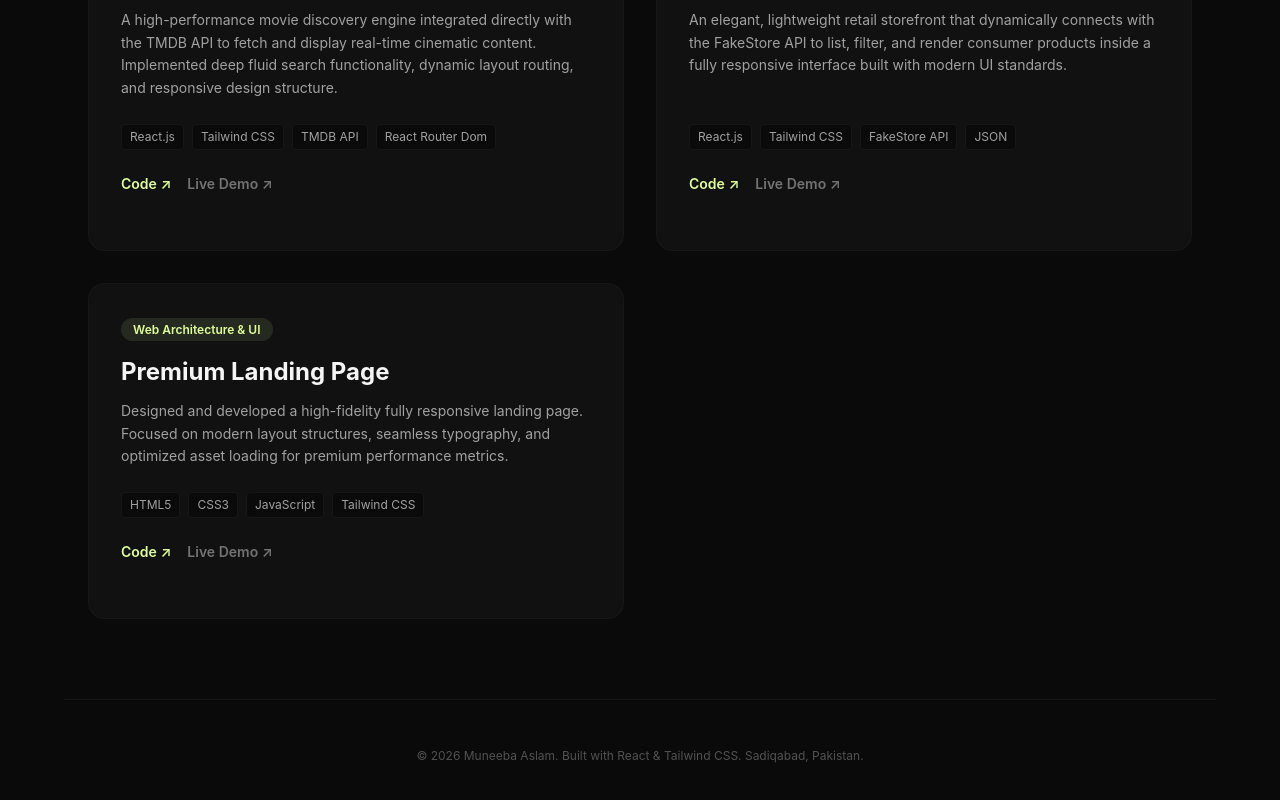
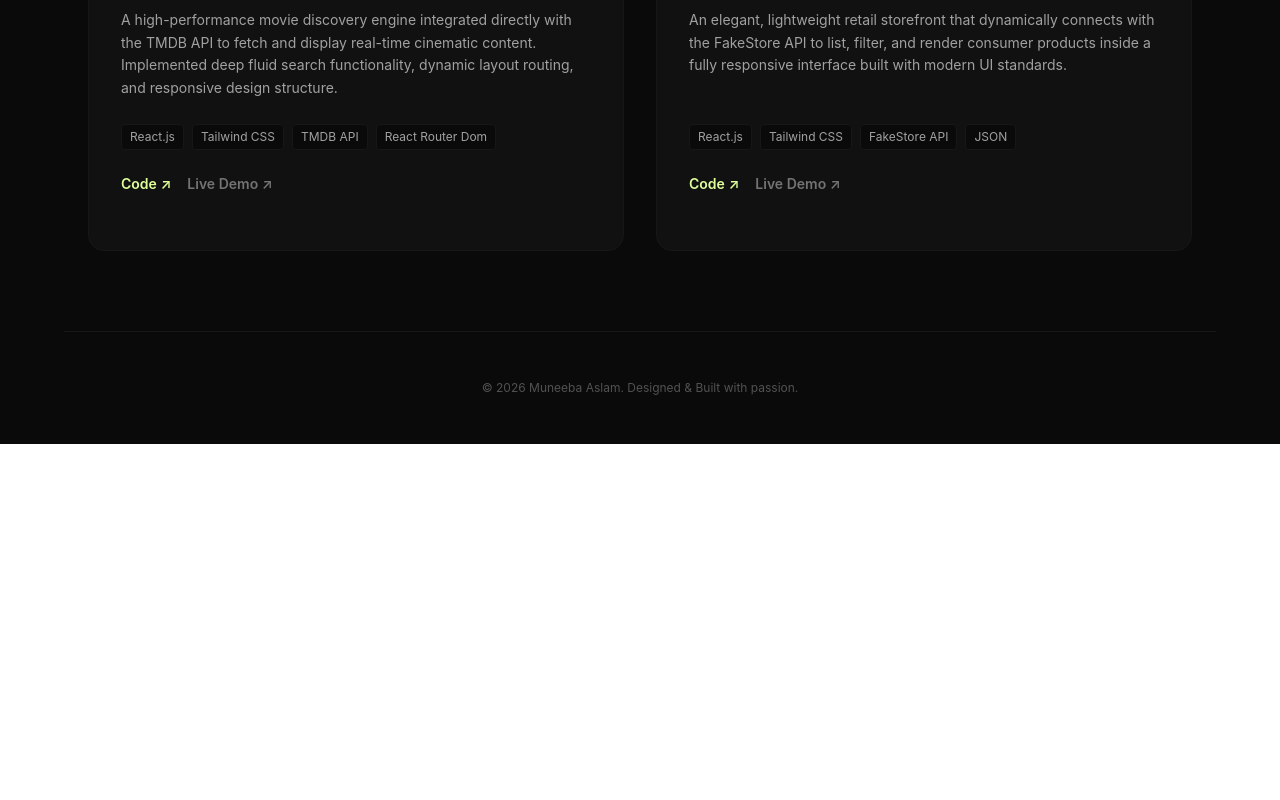
Before and after one commit to muchaslam7-design/Muneeba_Portfolio, a React (Vite) app: page / in a window 1280 px wide. Shown: the part 1773-2573 px from the top of the page. After the commit the page ends 2217 px from the top, so only its background shows below. Built offline with nearby package versions, Linux system fonts and the light colour scheme.

Commit message:
Remove Premium Landing Page and update footer
Removed the Premium Landing Page project details and updated the footer to reflect the current year.

```diff
--- a/src/Portfolio.jsx
+++ b/src/Portfolio.jsx
@@ -52,14 +52,6 @@ const Portfolio = () => {
       tech: ["React.js", "Tailwind CSS", "FakeStore API", "JSON"],
       github: "https://github.com/muchaslam7-design/Product-Gallery",
       live: "https://product-gallery-iota.vercel.app/",
-    },
-    {
-      title: "Premium Landing Page",
-      category: "Web Architecture & UI",
-      desc: "Designed and developed a high-fidelity fully responsive landing page. Focused on modern layout structures, seamless typography, and optimized asset loading for premium performance metrics.",
-      tech: ["HTML5", "CSS3", "JavaScript", "Tailwind CSS"],
-      github: "https://github.com/muchaslam7-design/premium-landing-page",
-      live: "https://premium-landing-page-iekj.vercel.app/",
     },
   ];
 
@@ -184,11 +176,10 @@ const Portfolio = () => {
 
       {/* Footer */}
       <footer className="max-w-6xl mx-auto px-6 py-12 border-t border-neutral-900 text-center text-xs text-neutral-600">
-        <p>
-          © 2026 Muneeba Aslam. Built with React & Tailwind CSS. Sadiqabad,
-          Pakistan.
-        </p>
-      </footer>
+  <p>
+    © {new Date().getFullYear()} Muneeba Aslam. Designed & Built with passion.
+  </p>
+</footer>
     </div>
   );
 };
```
